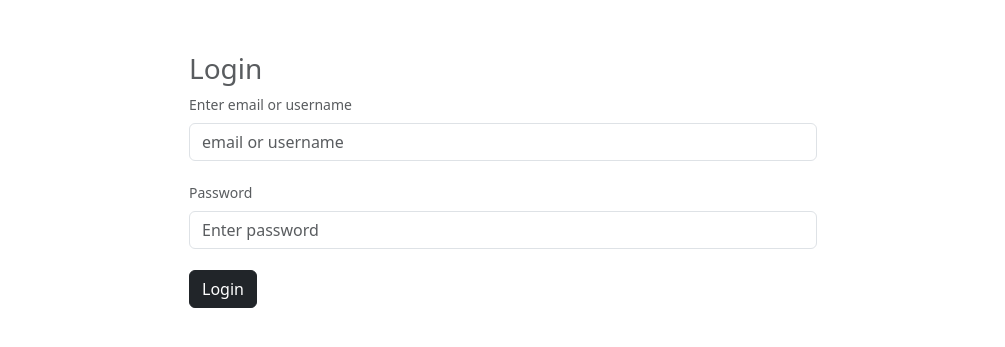
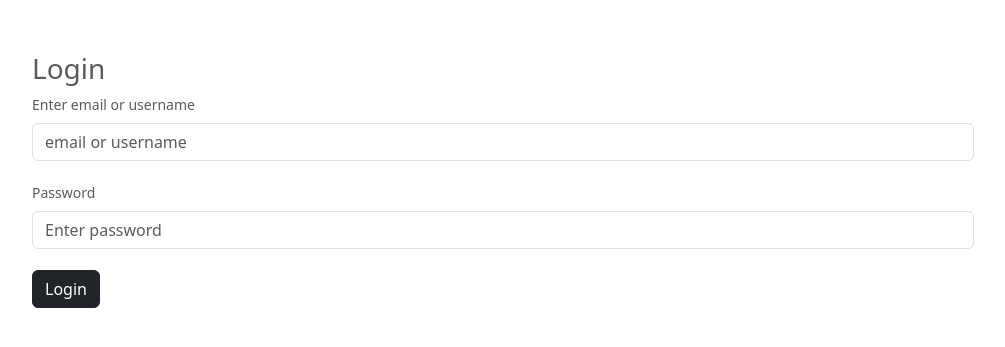
Before and after one commit to Xakimov-Sardor/PyBlog, a Flask app: page /login in a window 1280 px wide. Shown: the part 56-403 px from the top of the page, without its empty margins (137-1142 px from the left). Run offline with Flask 3, Linux system fonts and the light colour scheme.

Commit message:
login div increase

```diff
--- a/website/templates/login.html
+++ b/website/templates/login.html
@@ -6,7 +6,7 @@
 
 <br><br>
 <form action="" method="post">
-    <div class="form-group form-text w-50 mx-auto">
+    <div class="form-group form-text w-75 mx-auto">
         <h3  class="center">Login</h3>
         <label for="email_or_username" class="form-label">Enter email or username</label>
         <input type="text" id="email_or_username" name="email_or_username" required class="form-control" autocomplete="off" placeholder="email or username">
```
